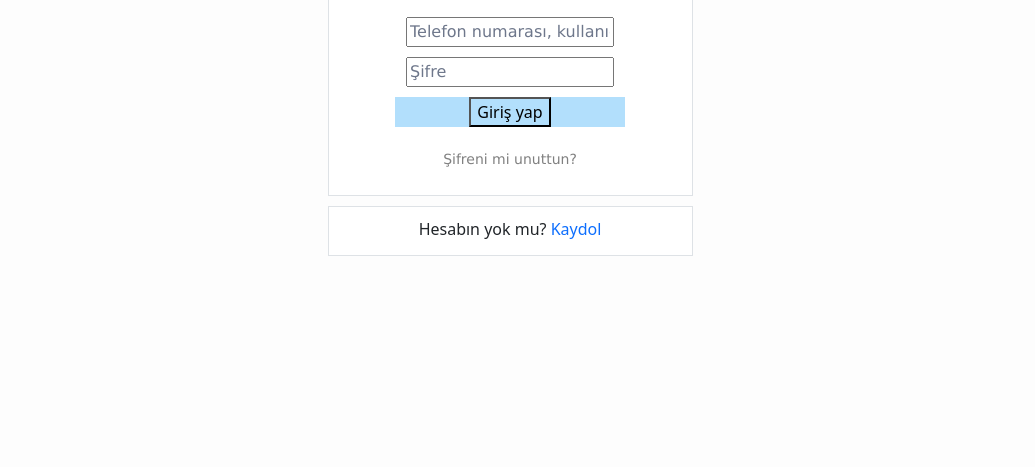
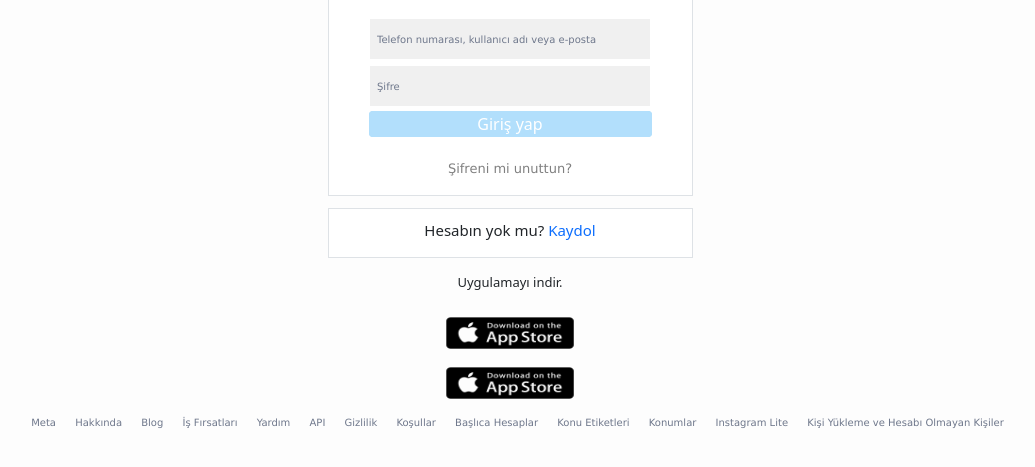
Before and after one commit to EnesSariyildiz/InstagramLoginPage, a plain HTML site: page index.html in a window 1280 px wide. Shown: the part 167-634 px from the top of the page, without its empty margins (130-1165 px from the left). Drawn offline with nearby package versions, Linux system fonts and the light colour scheme.

Commit message:
Update
Logo eklendi, diğer düzenlemeler yapıldı.

```diff
--- a/index.html
+++ b/index.html
@@ -18,11 +18,11 @@
             <img src="img/Instagram-Logo.png" alt="" width="170" height="100">
         </header>
         <div class="input">
-            <input type="text" placeholder="Telefon numarası, kullanıcı adı veya e-posta"> <br>
+            <input type="text" placeholder="Telefon numarası, kullanıcı adı veya e-posta">
             <input type="password" placeholder="Şifre">
         </div>
-        <div class="button border-none">
-            <button>Giriş yap</button>
+        <div class="button">
+            <button style="background-color:#B2DFFC;color:white;width:100%; height: 100%;">Giriş yap</button>
         </div>
         <div class="password">
             <a href="#">Şifreni mi unuttun?</a>
@@ -32,9 +32,32 @@
         <div class="link">
             Hesabın yok mu? <a href="#"> Kaydol</a>
         </div>
-
+    </div>
+    <div class="container" id="appDowland">
+        Uygulamayı indir.
+    </div>
+    <div class="container" id="img">
+        <img src="img/download-on-app-store-png-download-1272-2.png"height="50px"; width="150px">
+        <img src="img/download-on-app-store-png-download-1272-2.png"height="50px"; width="150px">
 
     </div>
+    <footer class="footer">
+        <div class="container">
+            <a href="#">Meta</a>
+            <a href="#">Hakkında</a>
+            <a href="#">Blog</a>
+            <a href="#">İş Fırsatları</a>
+            <a href="#">Yardım</a>
+            <a href="#">API</a>
+            <a href="#">Gizlilik</a>
+            <a href="#">Koşullar</a>
+            <a href="#">Başlıca Hesaplar</a>
+            <a href="#">Konu Etiketleri</a>
+            <a href="#">Konumlar</a>
+            <a href="#">Instagram Lite</a>
+            <a href="#">Kişi Yükleme ve Hesabı Olmayan Kişiler</a>
+        </div>
+    </footer>
 
 </body>
 
--- a/style.css
+++ b/style.css
@@ -1,6 +1,5 @@
 .body {
     background-color: rgb(253, 253, 253);
-    display: flex;
     flex-direction: column;
     align-items: center;
 }
@@ -21,27 +20,45 @@
     align-items: center;
 
 }
+.input {
 
-.input input {
-    margin: 5px;
+    border-style:none;
+    display: flex;
+    flex-direction: column;
+    align-items: center;
     font-family: Verdana, Geneva, Tahoma, sans-serif;
 
 }
 
+.input input {
+    background-color:rgb(240, 240, 240);
+    border-style:none;
+    margin-top:7px;
+    padding:7px;
+    font-size:10px;
+    width: 280px;
+    height: 40px;
+    display: flex;
+    flex-direction: column;
+    align-items: center;
+
+
+}
+
 .button {
-    border: none;
-    display: inline-block;
-    cursor: pointer;
+    border-style: none;
+    border-radius: 4px;
     text-decoration: none;
     text-align: center;
     margin: 5px;
     background-color: #B2DFFC;
-    width: 230px;
+    width: 283px;
+}
+.button button {
+    border-radius: 4px;
+    border-style: none;
 }
 
-.button button {
-    background-color: #B2DFFC;
-}
 
 .password a {
     text-decoration: none;
@@ -51,7 +68,7 @@
 
 .password {
     font-family: Verdana, Geneva, Tahoma, sans-serif;
-    font-size: 14px;
+    font-size: 13px;
     margin: 17px;
 }
 
@@ -60,7 +77,8 @@
 }
 
 #main2 {
-    margin-top: 10px;
+    font-size:15px;
+    margin-top: 12px;
     background-color: white;
     height: 50px;
     width: 365px;
@@ -80,3 +98,34 @@
     text-decoration: none;
 
 }
+#appDowland {
+    display: flex;
+    flex-direction: column;
+    align-items: center;
+    margin-top:15px;
+    margin-bottom:15px;
+    font-size:13px;
+
+}
+.footer {
+    text-align: center;
+    display: flex;
+    flex-direction: column;
+    align-items: center;
+
+}
+.footer a{
+    text-decoration: none;
+    color:#6e778b;
+    padding-left:15px;
+    font-family: Verdana, Geneva, Tahoma, sans-serif;
+    font-size: 10px;
+}
+
+#img {
+    display: flex;
+    flex-direction: column;
+    align-items: center;
+    height: 100px;
+    width: 200px;
+}
```
Also changed, not shown: img/download-on-app-store-png-download-1272-2.png (added), img/png-transparent-google-play-computer-icons-android-google-text-label-logo.png (added), img/png-transparent-google-play-logo-google-play-android-app-store-play-now-button-text-label-logo.png (added).
